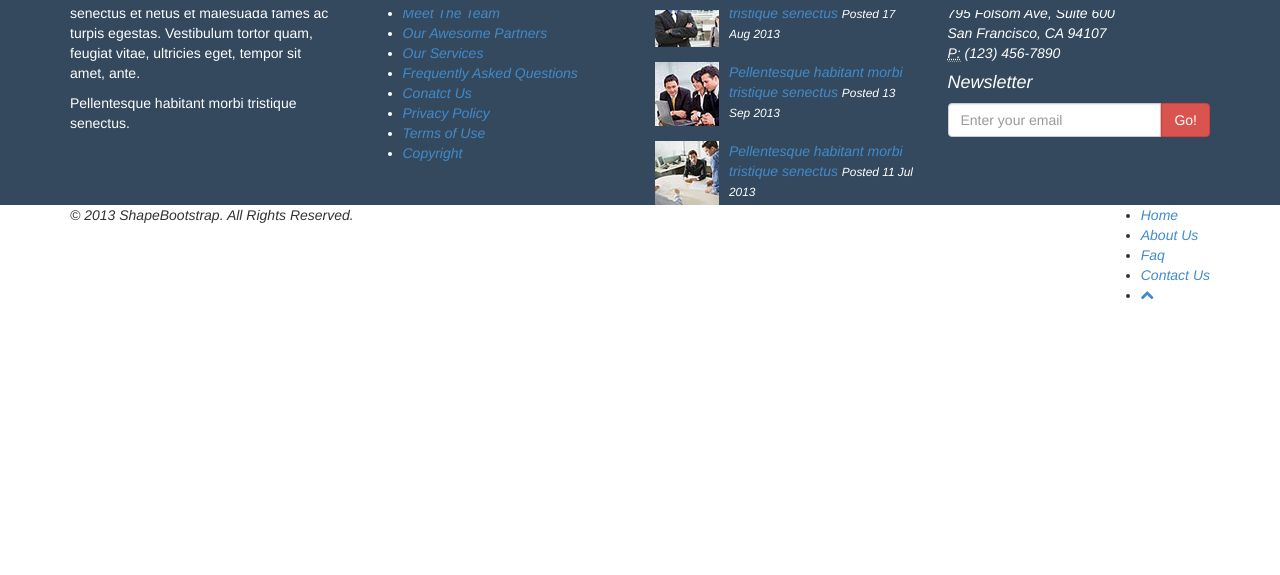
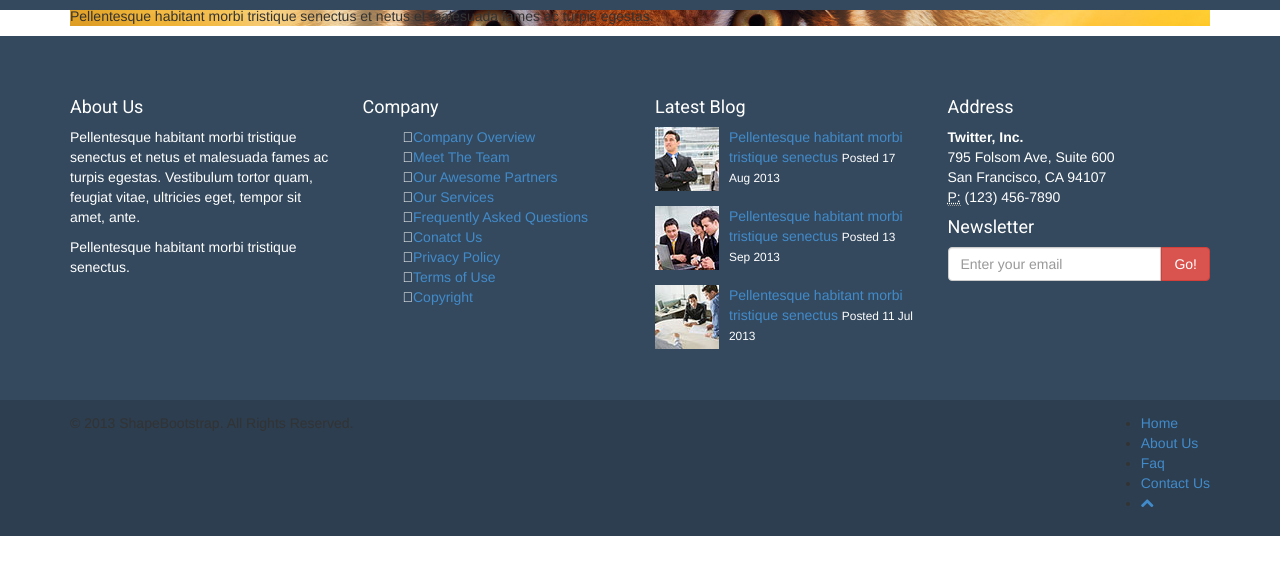
Before and after one commit to galiapedroza/Flat-theme, a plain HTML site: page index.html in a window 1280 px wide. Shown: the part 57-632 px from the top of the page. Drawn offline with Linux system fonts and the light colour scheme.

Commit message:
modificando footer

```diff
--- a/css/main.css
+++ b/css/main.css
@@ -13,13 +13,15 @@
 .clearfix:after {
   clear: both;
 }
-
-/*SECCION:WE-FACTS + FOOTER*/
-.we-facts{
-	background-color:#34495e;
-	color:#fff;
+h1,
+h2,
+h3,
+h4,
+h5,
+h6 {
+  font-family: 'Roboto', sans-serif;
+  font-weight: 400;
 }
-
 /*Inicio de código*/
 .container{
 	width: 100%;
@@ -78,6 +80,28 @@ a.active {
     display: block;
     background: #2c3e50;
 }
+/*Hero-img*/
+ .hero-img{
+ 	background:url("../images/slider/bg1.jpg")no-repeat;
+ 	background-size:cover;
+ }
+/*SECCION:WE-FACTS + FOOTER*/
+.we-facts{
+	background-color:#34495e;
+	color:#fff;
+	padding:4% 0%;
+}
+.we-facts ul li{
+	list-style: none;
+}
+footer{
+	background-color:#2c3e50;
+	padding:1%;
+}
+
+ul.arrow li::before {
+  content: "\f105";
+}
 
 /*Utilidades*/
 .black-bg {
--- a/index.html
+++ b/index.html
@@ -53,6 +53,10 @@
           </nav>
         </div>
       </header>
+      <section class="container-fluid hero-img">
+           <h2>Powerful and Responsive Web Design</h2>
+           <p>Pellentesque habitant morbi tristique senectus et netus et malesuada fames ac turpis egestas.</p>
+      </section>
     </section>
     <section id="bottom" class="we-facts">
       <div class="container">
@@ -66,15 +70,15 @@
             <h4>Company</h4>
             <div>
               <ul class="arrow">
-                <li><i class="ion-chevron-right"></i><a href="#">Company Overview</a></li>
-                <li><i class="ion-chevron-right"><a href="#">Meet The Team</a></li>
-                <li><i class="ion-chevron-right"><a href="#">Our Awesome Partners</a></li>
-                <li><i class="ion-chevron-right"><a href="#">Our Services</a></li>
-                <li><i class="ion-chevron-right"><a href="#">Frequently Asked Questions</a></li>
-                <li><i class="ion-chevron-right"><a href="#">Conatct Us</a></li>
-                <li><i class="ion-chevron-right"><a href="#">Privacy Policy</a></li>
-                <li><i class="ion-chevron-right"><a href="#">Terms of Use</a></li>
-                <li><i class="ion-chevron-right"><a href="#">Copyright</a></li>
+                <li><a href="#">Company Overview</a></li>
+                <li><a href="#">Meet The Team</a></li>
+                <li><a href="#">Our Awesome Partners</a></li>
+                <li><a href="#">Our Services</a></li>
+                <li><a href="#">Frequently Asked Questions</a></li>
+                <li><a href="#">Conatct Us</a></li>
+                <li><a href="#">Privacy Policy</a></li>
+                <li><a href="#">Terms of Use</a></li>
+                <li><a href="#">Copyright</a></li>
               </ul>
             </div>
           </div>
```
